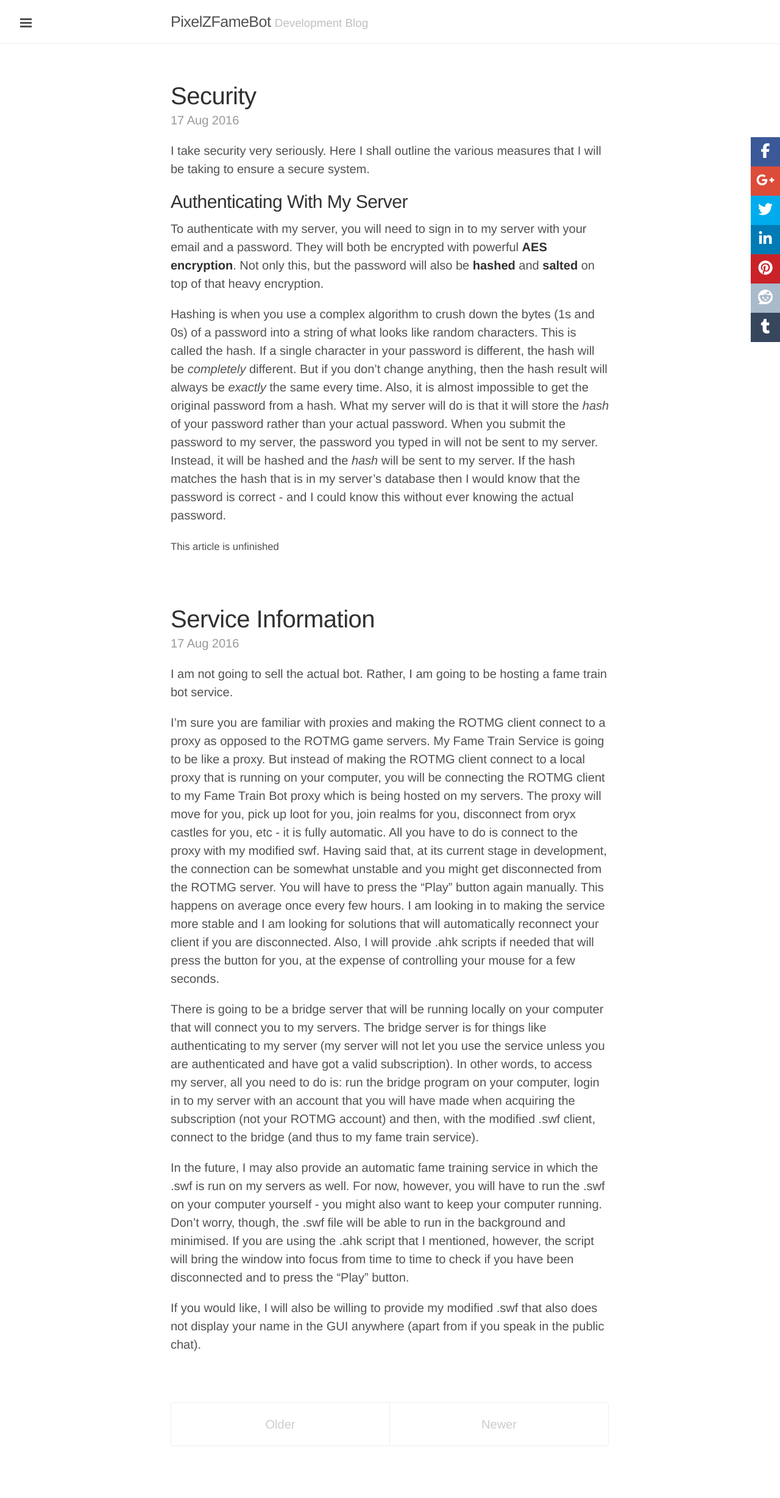
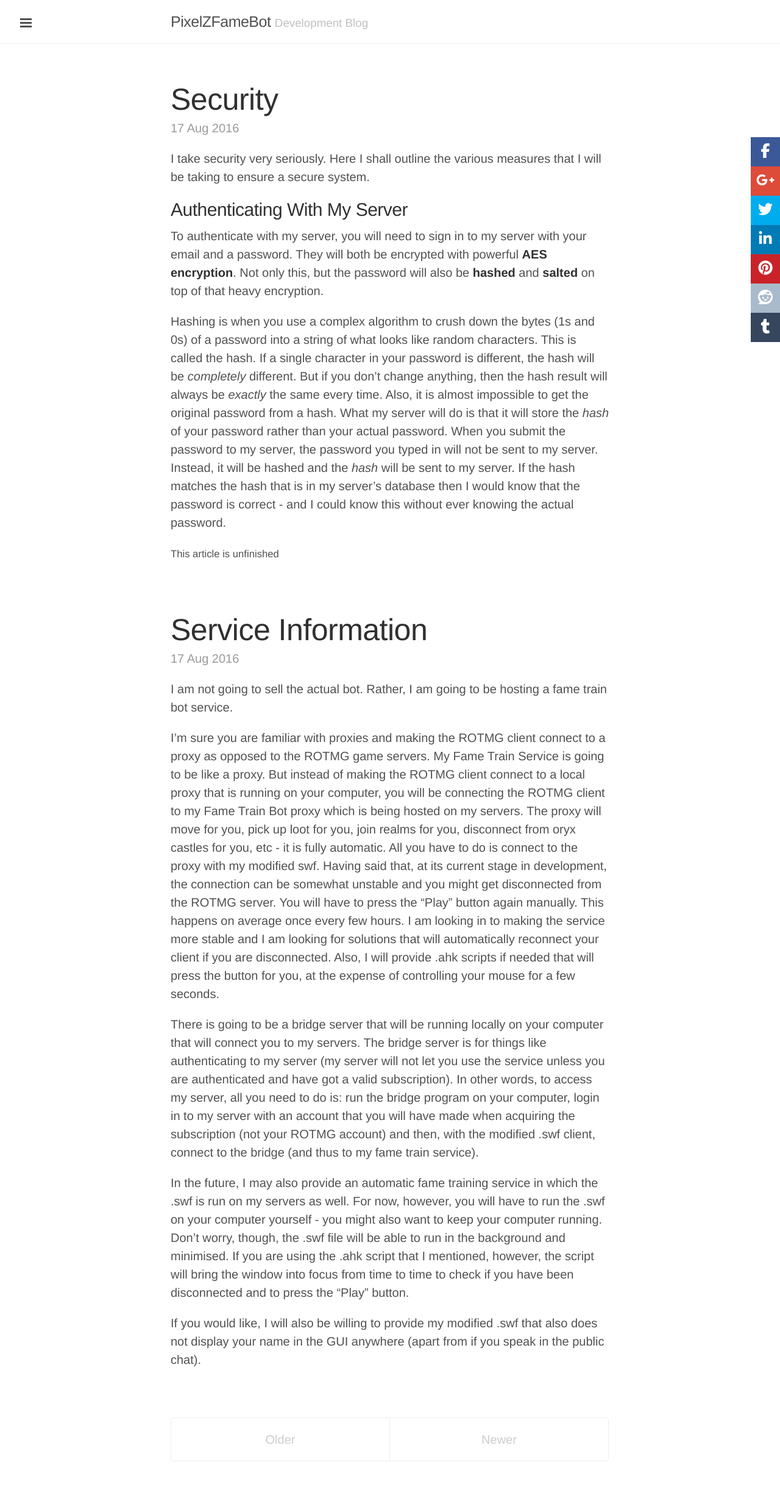
Before and after one commit to PixelZerg/PixelZFameBot, a Jekyll site: the page built from index.html, in a window 1280 px wide. Shown: the whole page at 61% size. Built offline with Jekyll 4.4.1, drawn with Linux system fonts in a browser that asks for light colours; nearby versions of some CDN libraries; the list of posts is cut into pages by our own code; comment, search, counter and statistics services are not loaded; before the commit the page ends 2432 px from its top, so only the background shows below that.

Commit message:
Made post titles bigger

```diff
--- a/public/css/PZ.css
+++ b/public/css/PZ.css
@@ -13,3 +13,8 @@ html {
 .centerwrapper * {
     display: inline-block;
 }
+
+.page-title, .post-title, .post-title a {
+    /*color: #aa0000;*/
+    font-size: 50px;
+}
```
